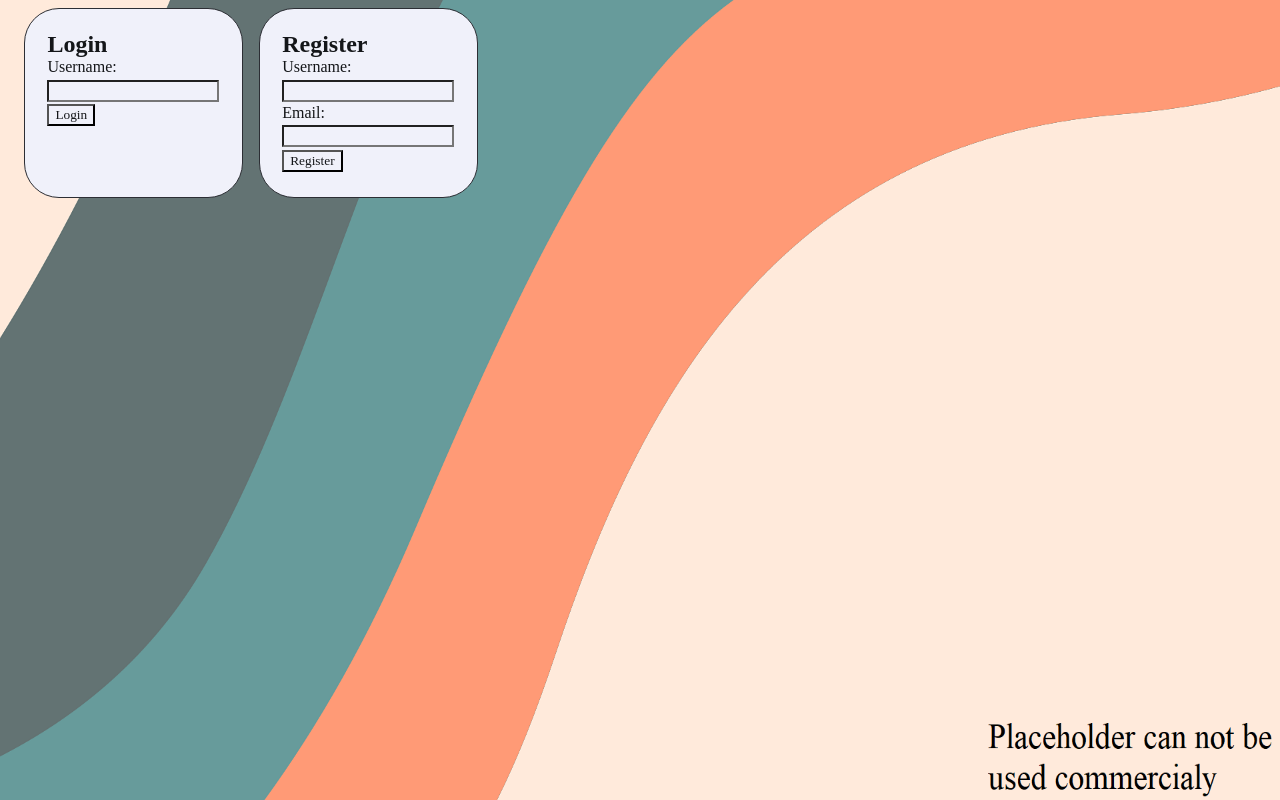
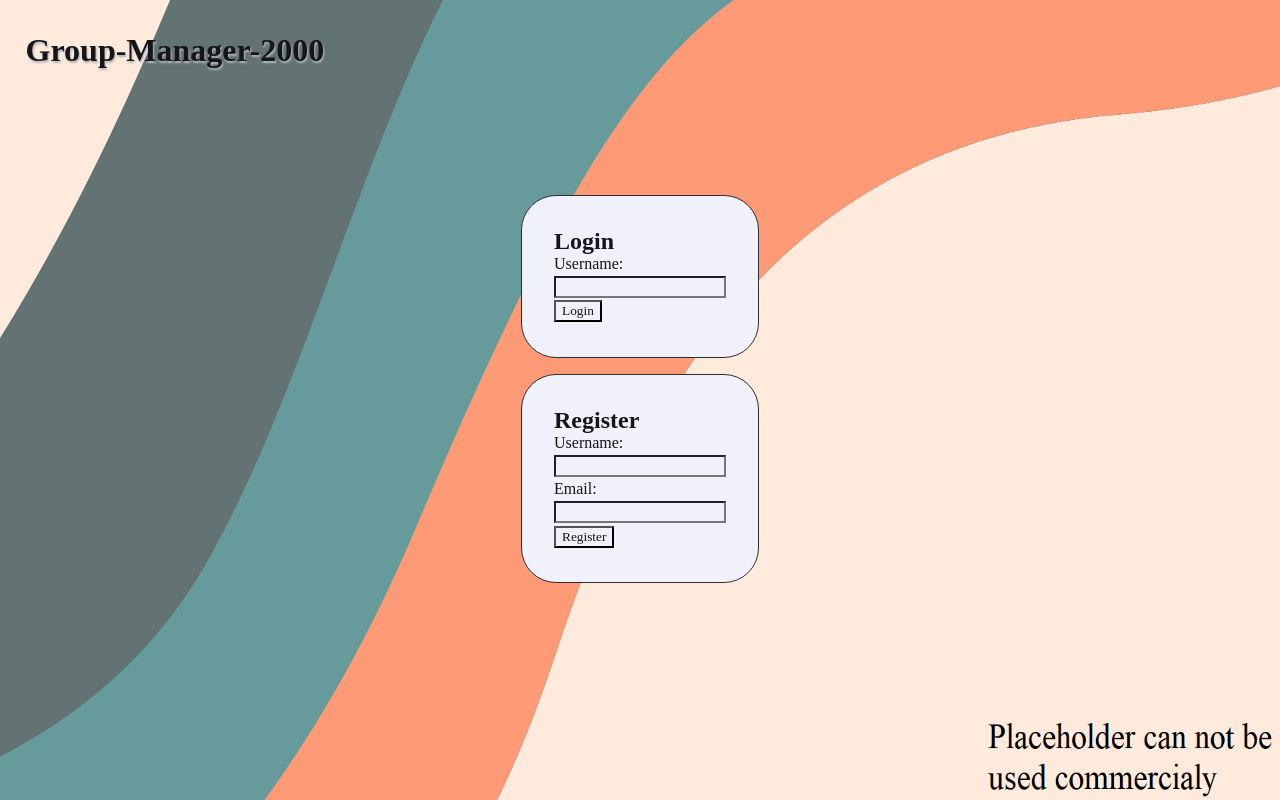
Before and after one commit to Git-Bread/Webbapplikation-Projektlednings, a website built with Parcel: page login.html in a window 1280 px wide. Built offline with nearby package versions, Linux system fonts and the light colour scheme.

Commit message:
login screen html/css completed

```diff
--- a/login.html
+++ b/login.html
@@ -13,6 +13,7 @@
             <source srcset="/images/LoginBackground.png?as=avif&width=1440&height=600&quality=100" type="img/avif">
             <source srcset="/images/LoginBackground.png?as=webp&width=1440&height=600&quality=100" type="img/webp">
             <img src="/images/LoginBackground.png?as=jpg&width=1440&height=600&quality=100" type="img/jpg" alt="Colorfull shapes">
+            <h1>Group-Manager-2000</h1>
             <content>
                 <section>
                     <h2>Login</h2>
--- a/scss/_content.scss
+++ b/scss/_content.scss
@@ -155,10 +155,25 @@ content {
         position: absolute;
         z-index: 0;
     }
+    h1 {
+        position: relative;
+        z-index: 10;
+        background: none;
+        text-shadow: $highlight-color 1px 2px 2px;
+        margin-left: 2%;
+        padding-top: 1em;
+    }
     content {
         z-index: -1;
+        display: flex;
+        flex-direction: column;
+        height: 80vh;
+        justify-content: center;
         section {
+            align-self: center;
             z-index: 4;
+            max-width: fit-content;
+            padding: 2em;
         }
     }
 }
```
